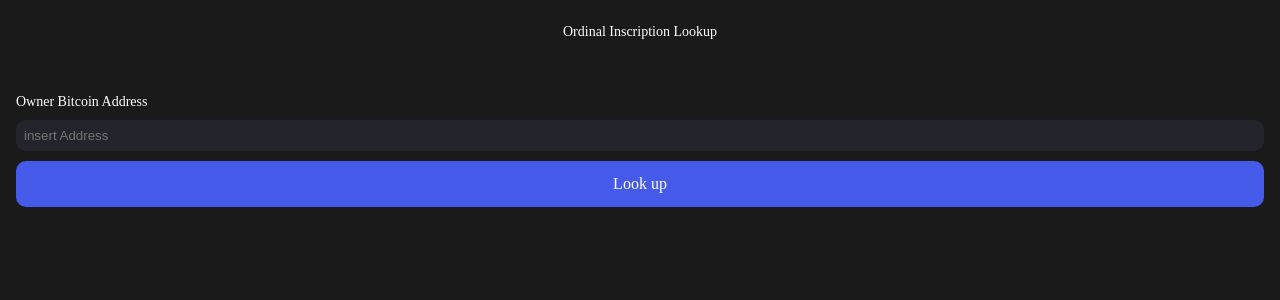
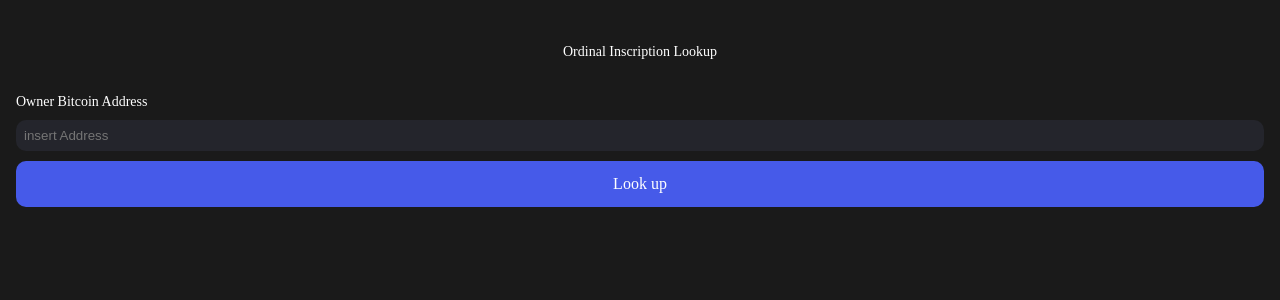
Before and after one commit to J-Son89/xverse, a React (Create React App) app: page / in a window 1280 px wide. Shown: the top 300 px of the page. Built offline with nearby package versions, Linux system fonts and the light colour scheme.

Commit message:
fix: position of arrow in header

```diff
--- a/src/components/Header/index.module.css
+++ b/src/components/Header/index.module.css
@@ -6,16 +6,19 @@
     flex-direction: column;
     align-items: flex-end;
     padding-top: 20px;
+    display: flex;
+    flex-direction: row;
+    align-items: center;
+    justify-content: center;
   }
 
 
   .backButton {
+    position: absolute;
+    left: 12px;
     border: none;
     cursor: pointer;
     padding: 10px;
-    display: flex;
-    align-items: center;
-    justify-content: center;
     border-radius: 50%;
     width: 40px;
     height: 40px;
```
